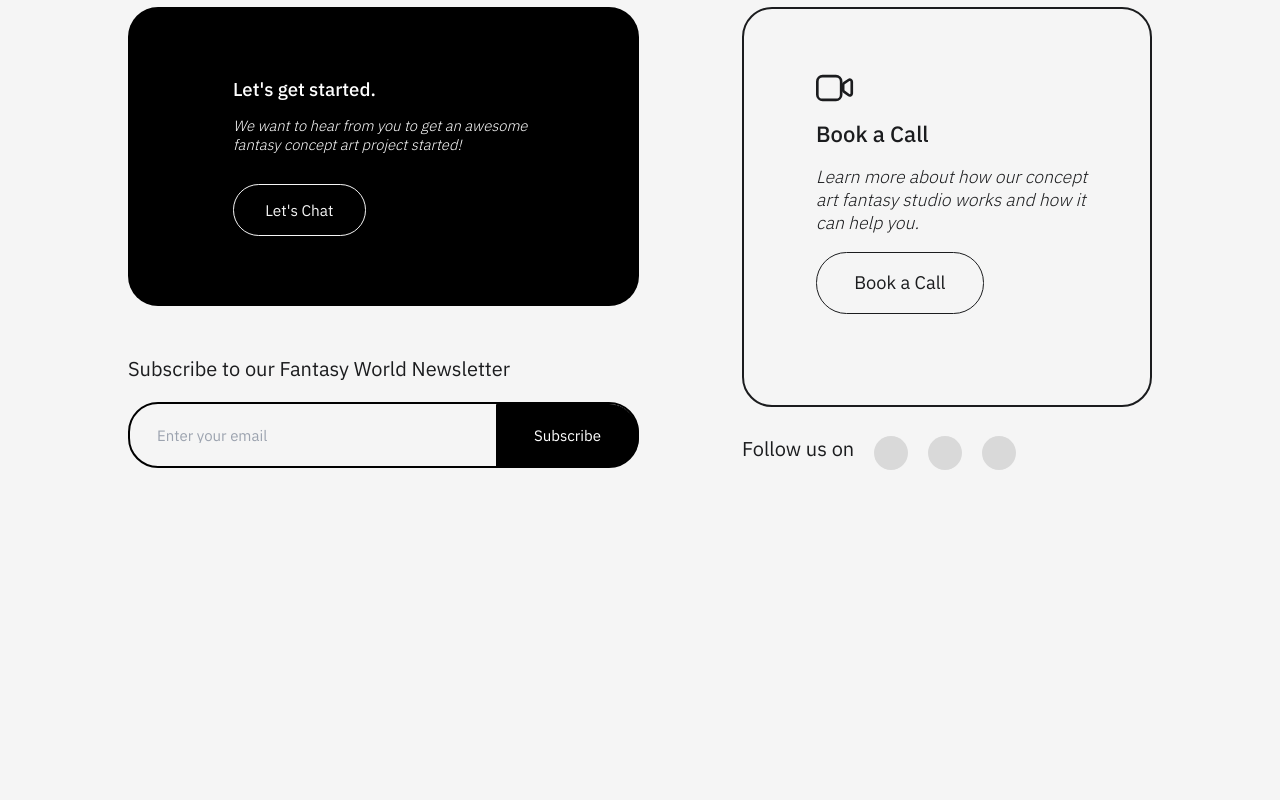
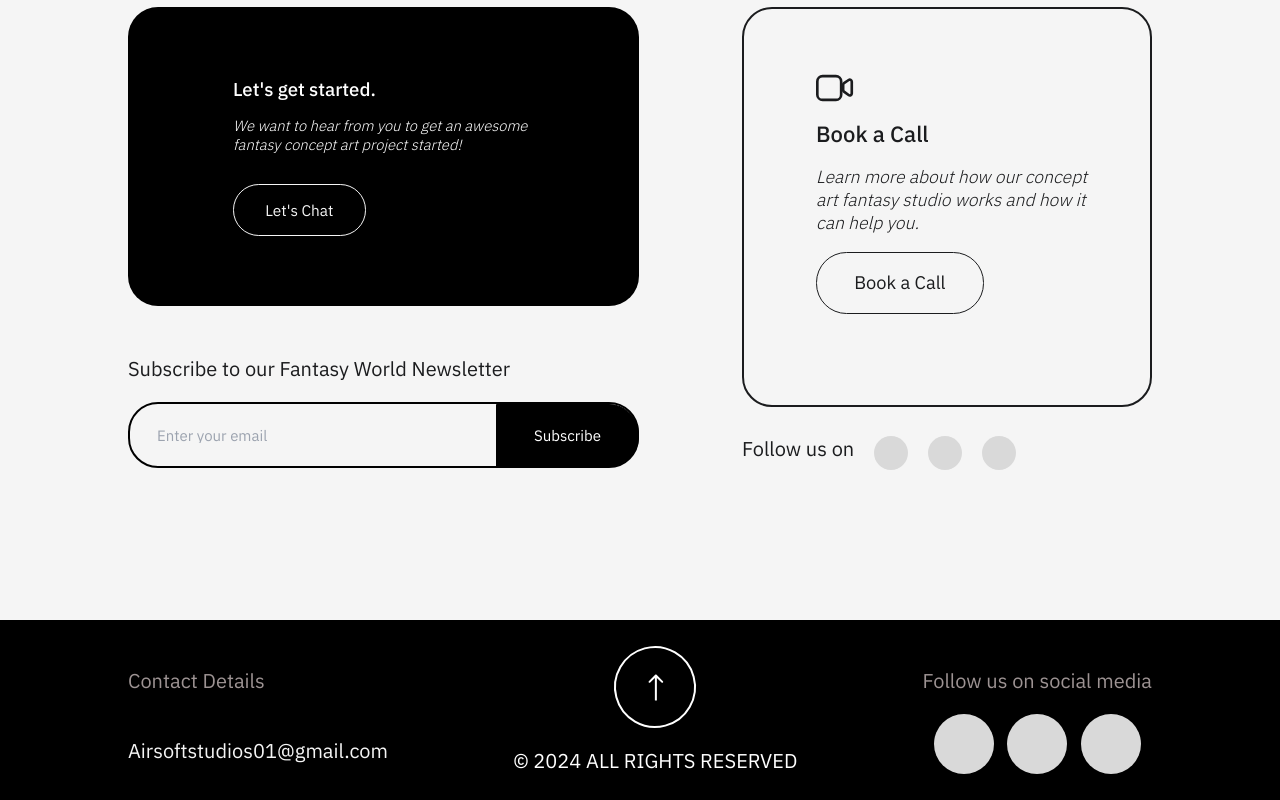
Before and after one commit to chayilDeborah/airsoft, a Next.js app: page / in a window 1280 px wide. Shown: the part 2309-3109 px from the top of the page. Before the commit the page ends 2929 px from the top, so only its background shows below. Built offline with nearby package versions, Linux system fonts and the light colour scheme.

Commit message:
feat: create Footer component and content

```diff
--- /dev/null
+++ b/app/components/Footer.tsx
@@ -0,0 +1,34 @@
+import React from 'react'
+import Image from 'next/image'
+import whitearoow from '../assets/whitearoow.svg'
+
+const Footer = () => {
+    return (
+        <main className='bg-[#000000] w-full text-white '>
+            <section className=' w-full lg:max-w-[1450px] flex justify-center  mx-auto lg:w-full'>
+                <div className='w-[80%] flex justify-between mb-[26px] '>
+                    <section className='mt-[48px] '>
+                        <h2 className='text-[20px] leading-[26px] text-[#9D9393] mb-[44px] '>Contact Details</h2>
+                        <h1 className='text-[20px] leading-[26px] text-[#F5F5F5]'>Airsoftstudios01@gmail.com</h1>
+                    </section>
+                    <section className='mt-[26px] '>
+                        <div className='w-[82px] -rotate-[60deg] mx-auto mt-auto h-[82px] mb-[20px] rounded-[50%] border-[2px] flex justify-center border-[#FFFFFF] '>
+                            <Image src={whitearoow} alt='birds-img' className='my-auto mx-auto ' />
+                        </div>
+                        <h1 className='text-[20px] leading-[26px]'>© 2024 ALL RIGHTS RESERVED</h1>
+                    </section>
+                    <div className='mt-[48px] '>
+                        <h1 className='text-[20px] leading-[26px] text-[#9D9393] mb-[20px] '>Follow us on social media </h1>
+                        <div className='flex w-[207px] mx-auto justify-between '>
+                            <div className='w-[60px] h-[60px] bg-[#D9D9D9] rounded-[50%] '></div>
+                            <div className='w-[60px] h-[60px] bg-[#D9D9D9] rounded-[50%] '></div>
+                            <div className='w-[60px] h-[60px] bg-[#D9D9D9] rounded-[50%] '></div>
+                        </div>
+                    </div>
+                </div>
+            </section>
+        </main>
+    )
+}
+
+export default Footer
--- a/app/components/Homepage.tsx
+++ b/app/components/Homepage.tsx
@@ -7,6 +7,7 @@ import kingdom from '../assets/kingdom.svg'
 import arrow from '../assets/arrow.png'
 import PortfolioComponent from './PortfolioComponent'
 import ContactComponent from './ContactComponent'
+import Footer from './Footer'
 
 const Homepage = () => {
   return (
@@ -38,6 +39,7 @@ const Homepage = () => {
     </main>
      <PortfolioComponent />
      <ContactComponent />
+     <Footer />
      </main>
   )
 }
```
